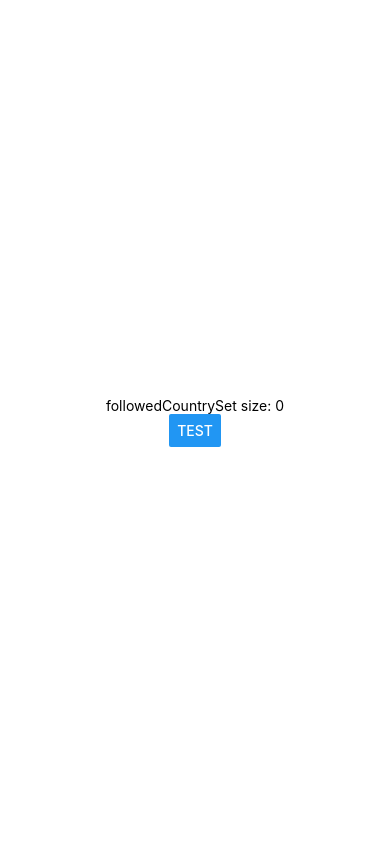
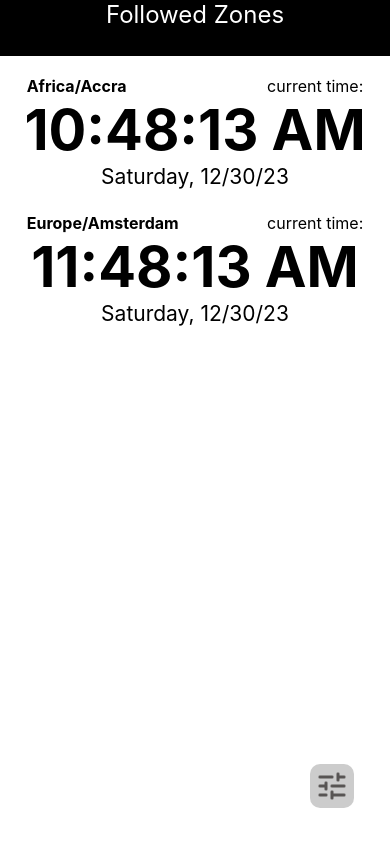
Before and after one commit to chris-wang15/reactNativeTimeZone, a React Native app: screen / in a window 390 px wide. Built offline with nearby package versions, Linux system fonts and the light colour scheme; what react-native-root-siblings would draw is missing.

Commit message:
FollowingPage ui

```diff
--- a/App.tsx
+++ b/App.tsx
@@ -7,10 +7,11 @@ import {createNativeStackNavigator} from "@react-navigation/native-stack";
 import CountriesPage, {countriesPageName} from "./src/component/CountriesPage";
 import {Provider} from "react-redux";
 import {store} from "./src/state/store";
+import FollowingPage, {followingPageName} from "./src/component/FollowingPage";
 
 export type PageParamList = {
     FollowingPage: undefined,
-    CountriesPage: undefined
+    CountriesPage: { disableSummerWinterTime: boolean }
 }
 
 const Stack = createNativeStackNavigator<PageParamList>()
@@ -22,6 +23,10 @@ export default function App() {
                   <NavigationContainer>
                       <Stack.Navigator>
                           <Stack.Screen
+                              name={followingPageName}
+                              component={FollowingPage}
+                              options={{headerShown: false, orientation: 'portrait'}}/>
+                          <Stack.Screen
                               name={countriesPageName}
                               component={CountriesPage}
                               options={{headerShown: false, orientation: 'portrait'}}/>
--- a/src/component/CountriesPage.tsx
+++ b/src/component/CountriesPage.tsx
@@ -19,7 +19,6 @@ export default function CountriesPage({route, navigation}: CountriesPageProps) {
         dispatch(asyncRefresh())
     }, [])
 
-    let mockNumber = 0
     return (
         <View style={styles.container}>
             <StatusBar style="auto"/>
--- /dev/null
+++ b/src/component/FollowingPage.tsx
@@ -0,0 +1,163 @@
+import {NativeStackScreenProps} from "@react-navigation/native-stack";
+import {PageParamList} from "../../App";
+import {Button, FlatList, Image, Pressable, StyleSheet, Text, View} from "react-native";
+import {StatusBar} from "expo-status-bar";
+import {useDispatch, useSelector} from "react-redux";
+import {AppDispatch, RootState} from "../state/store";
+import {asyncRefresh, unfollow} from "../state/CountryFollowState";
+import {useEffect, useState} from "react";
+import {SafeAreaView} from "react-native-safe-area-context";
+import {t_current_time, t_followed_zones} from "../res/values/strings";
+import {c_black, c_gray, c_white} from "../res/values/colors"
+import {DateInfo, getTimeByZoneName} from "../utils/DateUtils";
+import {countriesPageName} from "./CountriesPage";
+
+type FollowingPageProps = NativeStackScreenProps<PageParamList, 'FollowingPage'>
+
+export const followingPageName = 'FollowingPage'
+
+export default function FollowingPage({route, navigation}: FollowingPageProps) {
+    const followedItems: string[] = useSelector(
+        (state: RootState) => state.follow.value
+    )
+    const dispatch = useDispatch<AppDispatch>()
+
+    useEffect(() => {
+        dispatch(asyncRefresh())
+    }, [])
+
+    // TODO @liwei mock test
+    const followedItemsMock = ['Africa/Accra', 'Europe/Amsterdam']
+    return (
+        <View style={styles.fullScreenBg}>
+            <StatusBar style="light" backgroundColor={c_black}/>
+            <SafeAreaView style={styles.container}>
+                <Text style={styles.fgTitle}>{t_followed_zones}</Text>
+                <View style={styles.listContainer}>
+                    <FlatList
+                        data={followedItemsMock}
+                        renderItem={
+                            ({item}) => <TimeZoneItem
+                                country={item}
+                                onUnfollow={() => dispatch(unfollow(item))}/>
+                        }/>
+                </View>
+                <Pressable style={styles.floatingButton} onPress={
+                    () => navigation.navigate(countriesPageName, {disableSummerWinterTime: false})
+                }>
+                    <Image style={styles.navigationImg} source={require('../../assets/tune.png')}/>
+                </Pressable>
+            </SafeAreaView>
+        </View>
+    )
+}
+
+// TODO @liwei unfollow function
+function TimeZoneItem(
+    props: { country: string, onUnfollow: () => void }
+) {
+    const [currentTime, setCurrentTime] = useState<DateInfo>(
+        {
+            time: '',
+            date: ''
+        }
+    );
+
+    useEffect(() => {
+        const intervalId = setInterval(() => {
+            getTimeByZoneName(props.country).then(
+                (date) => setCurrentTime(date)
+            )
+
+        }, 1000)
+        return () => clearInterval(intervalId);
+    }, [])
+
+    return (
+        <View style={styles.timeZoneContainer}>
+            <View style={styles.zoneHeader}>
+                <Text style={styles.zoneCountry}>{props.country}</Text>
+                <Text style={styles.zoneCurrentTime}>{t_current_time}</Text>
+            </View>
+            <Text style={styles.zoneTimeDetail}>{currentTime.time}</Text>
+            <Text style={styles.zoneDateDetail}>{currentTime.date}</Text>
+        </View>
+    )
+}
+
+const styles = StyleSheet.create({
+    fullScreenBg: {
+        flex: 1,
+    },
+    container: {
+        flex: 1,
+        backgroundColor: c_white,
+        flexDirection: 'column'
+    },
+    fgTitle: {
+        textAlign: 'center',
+        textAlignVertical: 'center',
+        fontSize: 24,
+        height: 56,
+        width: '100%',
+        backgroundColor: c_black,
+        color: c_white,
+    },
+    listContainer: {
+        flex: 1,
+        marginTop: 8,
+        marginStart: 4,
+        marginEnd: 4,
+    },
+    timeZoneContainer: {
+        flex: 1,
+        flexDirection: 'column',
+        margin: 4,
+    },
+    zoneHeader: {
+        flex: 1,
+        marginTop: 8,
+        alignSelf: "center",
+        width: '90%',
+        flexDirection: 'row',
+        justifyContent: 'space-between',
+    },
+    zoneCountry: {
+        fontSize: 16,
+        color: c_black,
+        fontWeight: 'bold',
+    },
+    zoneCurrentTime: {
+        fontSize: 16,
+        color: c_black,
+    },
+    zoneTimeDetail: {
+        flex: 1,
+        fontSize: 56,
+        textAlign: 'center',
+        textAlignVertical: 'center',
+        color: c_black,
+        fontWeight: 'bold',
+    },
+    zoneDateDetail: {
+        flex: 1,
+        textAlign: 'center',
+        fontSize: 21,
+        color: c_black,
+        marginBottom: 8,
+    },
+    floatingButton: {
+        position: 'absolute',
+        borderRadius: 10,
+        padding: 4,
+        backgroundColor: 'rgba(128, 128, 128, 0.4)',
+        width: 44,
+        height: 44,
+        right: 36,
+        bottom: 36,
+    },
+    navigationImg: {
+        width: '100%',
+        height: '100%',
+    }
+});
--- /dev/null
+++ b/src/res/values/colors.ts
@@ -0,0 +1,3 @@
+export const c_white = '#fff'
+export const c_black = '#000'
+export const c_gray = '#555'
--- /dev/null
+++ b/src/res/values/strings.ts
@@ -0,0 +1,2 @@
+export const t_followed_zones = 'Followed Zones'
+export const t_current_time = 'current time:'
--- /dev/null
+++ b/src/utils/DateUtils.ts
@@ -0,0 +1,27 @@
+export type DateInfo = {
+    time: string,
+    date: string
+}
+
+export async function getTimeByZoneName(timezone: string): Promise<DateInfo> {
+    const date = new Date()
+    const timeOptions: Intl.DateTimeFormatOptions = {
+        timeZone: timezone,
+        hour: '2-digit',
+        minute: '2-digit',
+        second: '2-digit',
+        hour12: true,
+    }
+    const dateOptions: Intl.DateTimeFormatOptions = {
+        timeZone: timezone,
+        year: '2-digit',
+        month: '2-digit',
+        day: '2-digit',
+        weekday: 'long',
+    }
+
+    return {
+        time: new Intl.DateTimeFormat('en-US', timeOptions).format(date),
+        date: new Intl.DateTimeFormat('en-US', dateOptions).format(date)
+    }
+}
```
Also changed, not shown: assets/tune.png (added).
